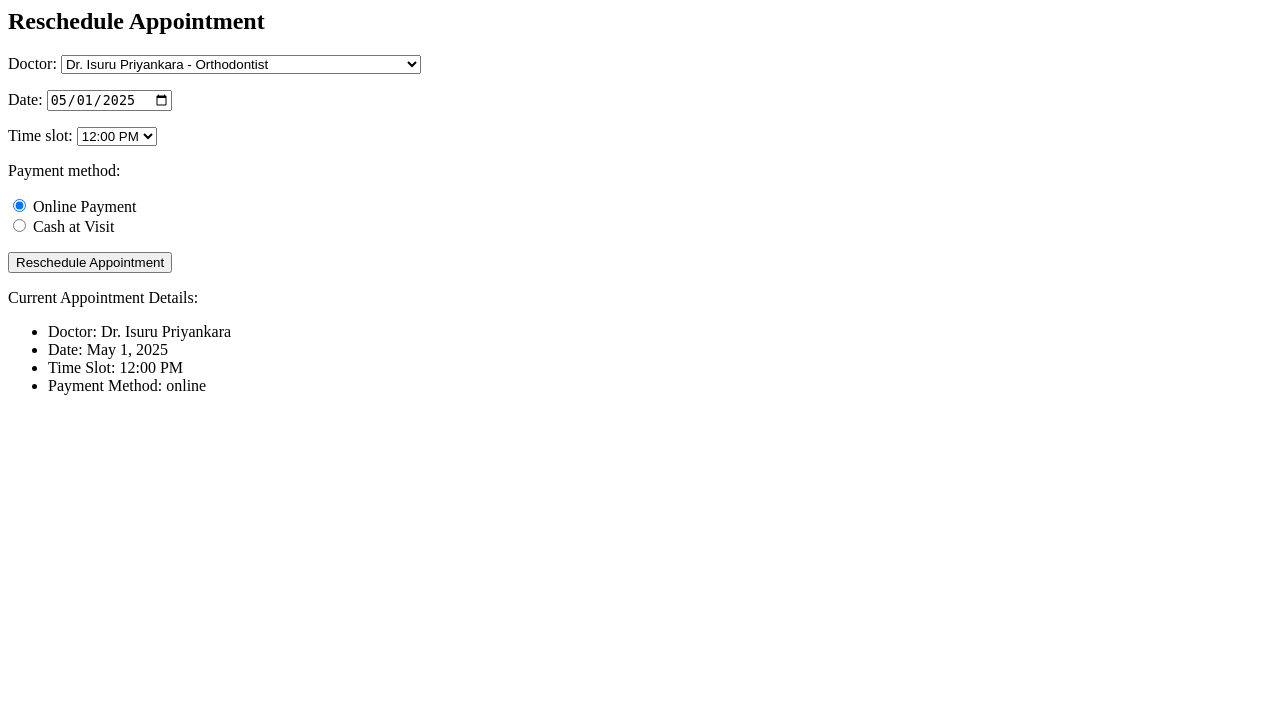
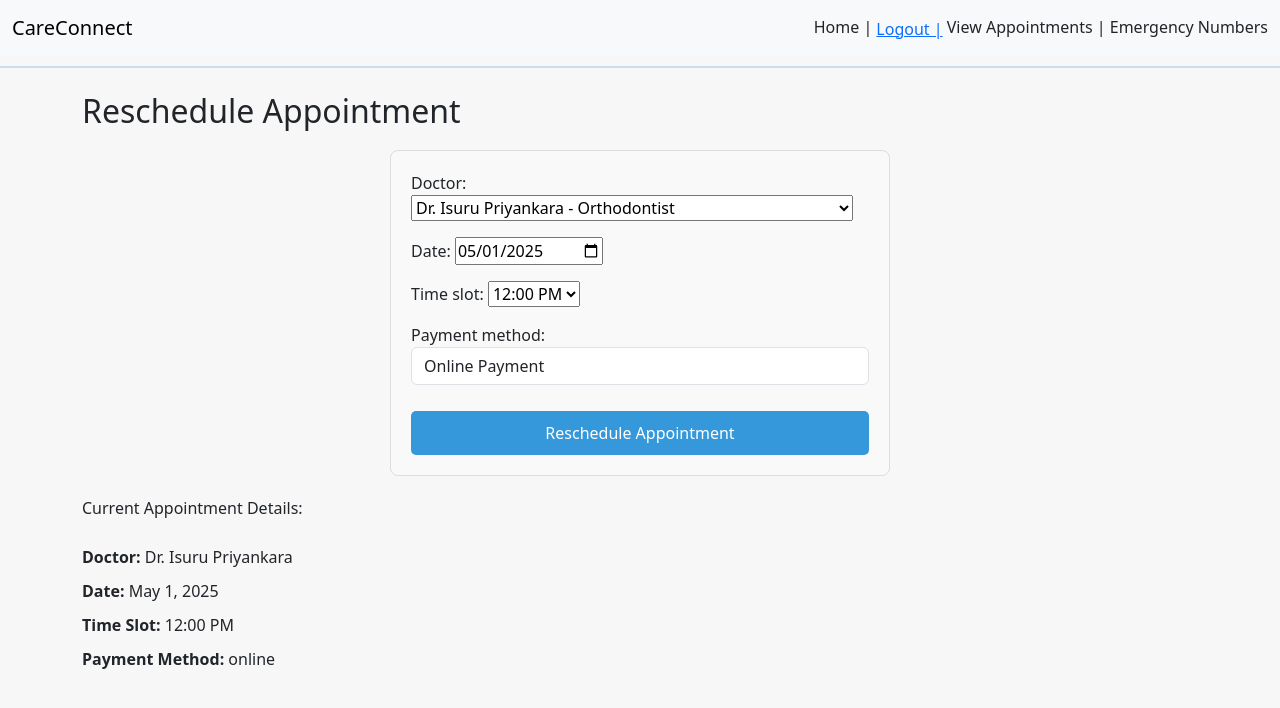
Before and after one commit to Yash-git2/echanneling, a Django app: page /appointment/reschedule/4/ in a window 1280 px wide. Shown: the top 708 px of the page. Run offline with Django 5.2, Linux system fonts and the light colour scheme; a user stored in the database is signed in; data comes from the database, SQL or seed files in the repository; both versions use the stored data as it was after the commit.

Commit message:
my appointments fixed

```diff
--- a/core/forms.py
+++ b/core/forms.py
@@ -78,7 +78,7 @@ class RescheduleAppointmentForm(forms.ModelForm):
     # Payment method remains as in AppointmentForm (optional for rescheduling)
     payment_method = forms.ChoiceField(
         choices=Appointment.PAYMENT_METHOD_CHOICES,
-        widget=forms.RadioSelect
+        widget=forms.Select
     )
 
     # Date picker for rescheduling
--- a/core/models.py
+++ b/core/models.py
@@ -24,6 +24,7 @@ class Doctor(models.Model):
         return f"{self.name} - {self.specialty}"
 
 class Appointment(models.Model):
+
     PAYMENT_METHOD_CHOICES = [
         ('online', 'Online Payment'),
         ('cash', 'Cash at Visit'),
--- a/core/views.py
+++ b/core/views.py
@@ -58,12 +58,15 @@ def book_appointment(request):
 
 @login_required
 def dashboard(request):
+    user = request.user
     appointments = Appointment.objects.filter(user=request.user)
     lab_tests = LabTestBooking.objects.filter(user=request.user)
+
     return render(request, 'dashboard.html', {
         'appointments': appointments,
         'lab_tests': lab_tests,
     })
+
 
 @login_required
 def cancel_appointment(request, appointment_id):
@@ -108,14 +111,7 @@ def lab__test(request):
     return render(request, 'book_lab_test.html')  # Use a dedicated template for lab test booking
 
 
-# Lab test appointments view
-def view_lab_tests(request):
-    lab_tests = LabTestBooking.objects.filter(user=request.user).order_by('-preferred_date')
-    return render(request, 'dashboard.html', {'lab_tests': lab_tests})
-
 @login_required
-
-
 def reschedule_appointment(request, appointment_id):
     # Retrieve the existing appointment by ID (or 404 if it doesn't exist)
     appointment = get_object_or_404(Appointment, id=appointment_id)
@@ -128,7 +124,7 @@ def reschedule_appointment(request, appointment_id):
             # Save the updated appointment details
             form.save()
             # After saving, you can redirect the user to a confirmation page or the updated appointment details
-            return redirect('appointment_detail', appointment_id=appointment.id)
+            return redirect('dashboard')
     else:
         # Initialize the form with the existing appointment data
         form = RescheduleAppointmentForm(instance=appointment)
@@ -154,6 +150,7 @@ def doctor_list(request):
 def doctor_profile(request, doctor_id):
     doctor = get_object_or_404(Doctor, pk=doctor_id)
     return render(request, 'doctor_profile.html', {'doctor': doctor})
+
 def create_appointment(request):
     if request.method == 'POST':
         form = AppointmentForm(request.POST)
--- a/templates/reschedule_appointment.html
+++ b/templates/reschedule_appointment.html
@@ -1,15 +1,73 @@
+{% extends 'base.html' %}
+
+{% block content %}
 <h2>Reschedule Appointment</h2>
 
+<style>
+    .form-container {
+        margin: 20px 0;
+        padding: 20px;
+        border: 1px solid #ddd;
+        border-radius: 8px;
+        background-color: #f9f9f9;
+        max-width: 500px;
+        margin-left: auto;
+        margin-right: auto;
+    }
+
+    .form-container form {
+        display: flex;
+        flex-direction: column;
+    }
+
+    .form-container form button {
+        background-color: #3498db;
+        color: white;
+        padding: 10px;
+        border: none;
+        border-radius: 5px;
+        font-size: 16px;
+        cursor: pointer;
+        margin-top: 10px;
+    }
+
+    .form-container form button:hover {
+        background-color: #2980b9;
+    }
+
+    .appointment-details ul {
+        list-style-type: none;
+        padding: 0;
+        margin: 20px 0;
+        font-size: 16px;
+    }
+
+    .appointment-details li {
+        padding: 5px 0;
+    }
+
+    .appointment-details li strong {
+        font-weight: bold;
+    }
+</style>
+
+<div class="form-container">
     <form method="POST">
         {% csrf_token %}
         {{ form.as_p }}  <!-- This renders the form fields -->
         <button type="submit">Reschedule Appointment</button>
     </form>
+</div>
 
 <p>Current Appointment Details:</p>
+
+<div class="appointment-details">
     <ul>
-    <li>Doctor: {{ appointment.doctor.name }}</li>
-    <li>Date: {{ appointment.date }}</li>
-    <li>Time Slot: {{ appointment.time_slot }}</li>
-    <li>Payment Method: {{ appointment.payment_method }}</li>
+        <li><strong>Doctor:</strong> {{ appointment.doctor.name }}</li>
+        <li><strong>Date:</strong> {{ appointment.date }}</li>
+        <li><strong>Time Slot:</strong> {{ appointment.time_slot }}</li>
+        <li><strong>Payment Method:</strong> {{ appointment.payment_method }}</li>
     </ul>
+</div>
+
+{% endblock %}
```
Also changed, not shown: templates/dashboard.html (+5 -3 lines), db.sqlite3. Lines whose indentation alone changed are shown as unchanged.
